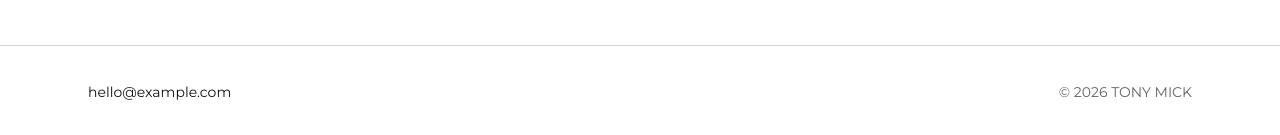
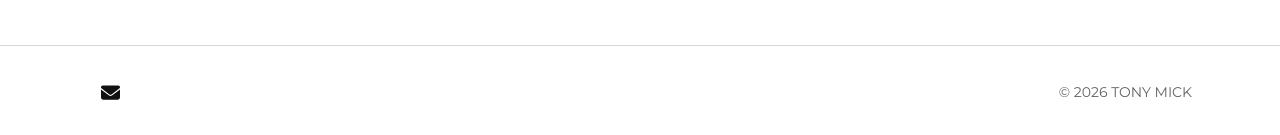
Before and after one commit to anthonyguidomadrid/portfolio-studio, a Next.js app in the folder apps/web/: page / in a window 1280 px wide. Shown: the part 662-797 px from the top of the page. Built offline with nearby package versions, Linux system fonts and the light colour scheme.

Commit message:
chore: replace email by icon

```diff
--- a/apps/web/components/footer.tsx
+++ b/apps/web/components/footer.tsx
@@ -1,4 +1,5 @@
 import {
+  FaEnvelope,
   FaFacebookF,
   FaFlickr,
   FaInstagram,
@@ -32,24 +33,33 @@ export function SiteFooter({
   return (
     <footer className="mt-auto border-t border-border bg-background">
       <div className="mx-auto flex w-full max-w-content flex-col items-center gap-5 px-page-gutter py-6 sm:flex-row sm:justify-between sm:gap-6">
-        <div className="flex min-w-0 flex-col items-center gap-4 sm:flex-row sm:gap-6">
+        <div className="flex w-full min-w-0 flex-row items-center justify-center gap-1 sm:w-auto sm:gap-4">
           {contactEmail && (
             <a
-              className="flex min-h-11 items-center text-small text-foreground no-underline decoration-border underline-offset-4 transition-colors hover:underline hover:decoration-foreground motion-reduce:transition-none"
+              aria-label={`${messages.footer.emailLinkLabel} ${contactEmail}`}
+              className="flex h-11 w-8 shrink-0 items-center justify-center text-foreground transition-colors hover:text-muted-foreground motion-reduce:transition-none sm:size-11"
               href={`mailto:${contactEmail}`}
+              title={messages.footer.emailLinkLabel}
             >
-              {contactEmail}
+              <FaEnvelope aria-hidden="true" focusable="false" size={19} />
             </a>
+          )}
+
+          {contactEmail && availableSocials.length > 0 && (
+            <span
+              aria-hidden="true"
+              className="hidden bg-border sm:block sm:h-6 sm:w-px"
+            />
           )}
 
           {availableSocials.length > 0 && (
             <nav aria-label={messages.footer.socialMediaLabel}>
-              <ul className="m-0 flex flex-wrap items-center justify-center gap-1 p-0">
+              <ul className="m-0 flex flex-nowrap items-center justify-center gap-0 p-0 sm:gap-1">
                 {availableSocials.map(({ key, label, Icon }) => (
                   <li className="list-none" key={key}>
                     <a
                       aria-label={label}
-                      className="flex size-11 items-center justify-center text-foreground transition-colors hover:text-muted-foreground motion-reduce:transition-none"
+                      className="flex h-11 w-8 shrink-0 items-center justify-center text-foreground transition-colors hover:text-muted-foreground motion-reduce:transition-none sm:size-11"
                       href={socialUrls[key]}
                       rel="noopener noreferrer"
                       target="_blank"
--- a/apps/web/messages/en.ts
+++ b/apps/web/messages/en.ts
@@ -13,6 +13,7 @@ export const messages = {
   },
   footer: {
     socialMediaLabel: "Social media",
+    emailLinkLabel: "Email",
   },
   pages: {
     about: "About",
```
Also changed, not shown: 1 other file (tests, documents, lock files or other folders).
